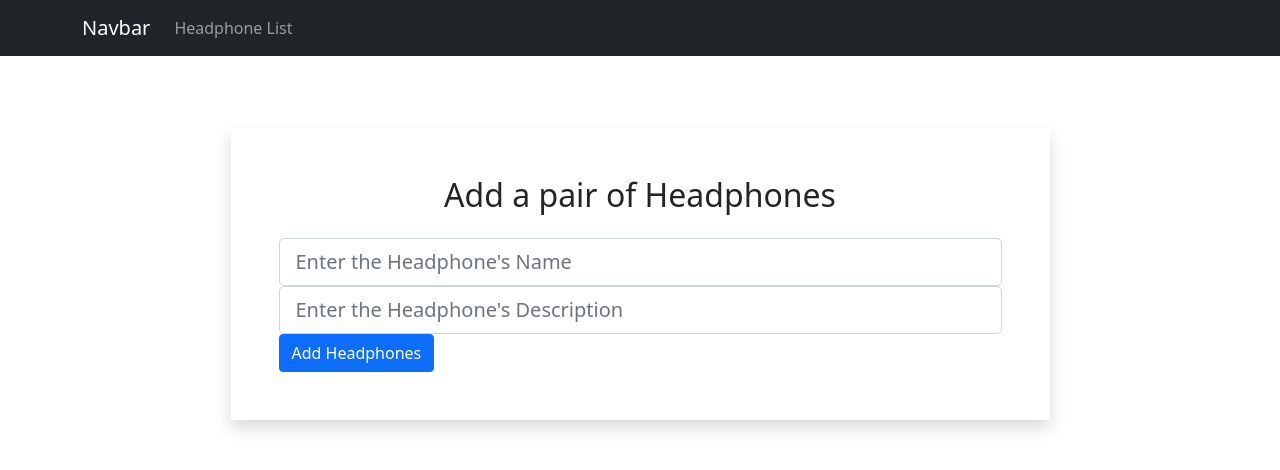
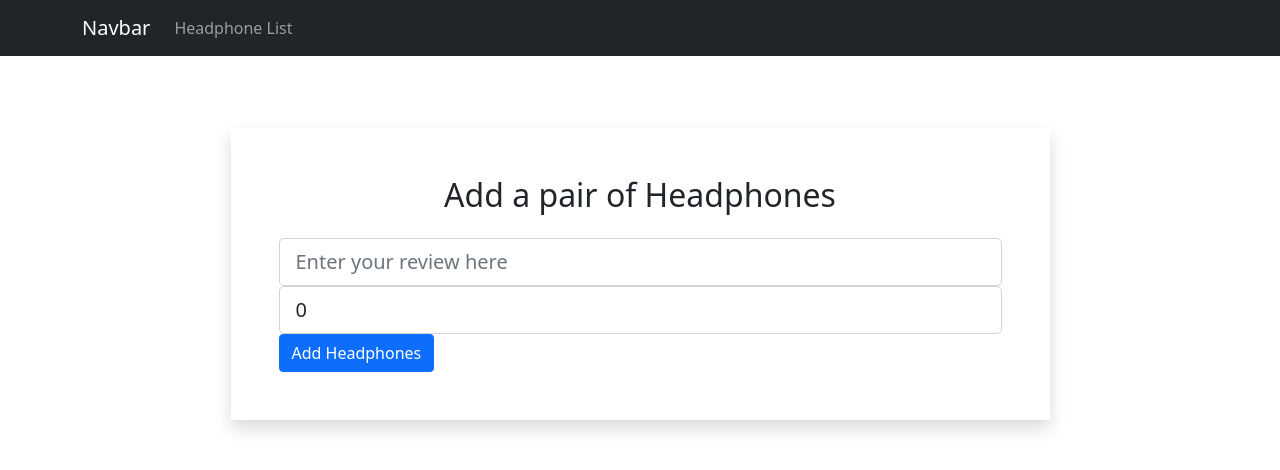
Before and after one commit to SamuelFlet/samsheadphones, a React (Create React App) app: page /headphones/1 in a window 1280 px wide. Shown: the top 470 px of the page. Built offline with nearby package versions, Linux system fonts and the light colour scheme; no server answers.

Commit message:
updated and fixed adding reviews

```diff
--- a/src/components/newReview.jsx
+++ b/src/components/newReview.jsx
@@ -6,7 +6,7 @@ const AddStudent = () => {
   const [headphone, setHeadphone] = useState([]);
   const [author, setAuthor] = useState(null);
   const [review, setReview] = useState(null);
-  const [rating, setRating] = useState(null);
+  const [price_rating, setprice_rating] = useState(0);
   const logged_in = useState(localStorage.getItem("token") ? true : false);
   let params = useParams();
 
@@ -28,7 +28,7 @@ const AddStudent = () => {
     formField.append("headphone", headphone);
     formField.append("author", author);
     formField.append("review", review);
-    formField.append("rating", rating);
+    formField.append("price_rating", price_rating);
 
     await axios({
       method: "post",
@@ -49,7 +49,7 @@ const AddStudent = () => {
             <input
               type="text"
               className="form-control form-control-lg"
-              placeholder="Enter the Headphone's Name"
+              placeholder="Enter your review here"
               name="name"
               value={review}
               onChange={(e) => setReview(e.target.value)}
@@ -58,12 +58,14 @@ const AddStudent = () => {
 
           <div className="form-group">
             <input
-              type="email"
+              type="number"
               className="form-control form-control-lg"
-              placeholder="Enter the Headphone's Description"
-              name="email"
-              value={rating}
-              onChange={(e) => setRating(e.target.value)}
+              placeholder="Enter your rate (Out of 5)"
+              name="price_rating"
+              min="0"
+              max="5"
+              value={price_rating}
+              onChange={(e) => setprice_rating(e.target.value)}
             />
           </div>
 
```
